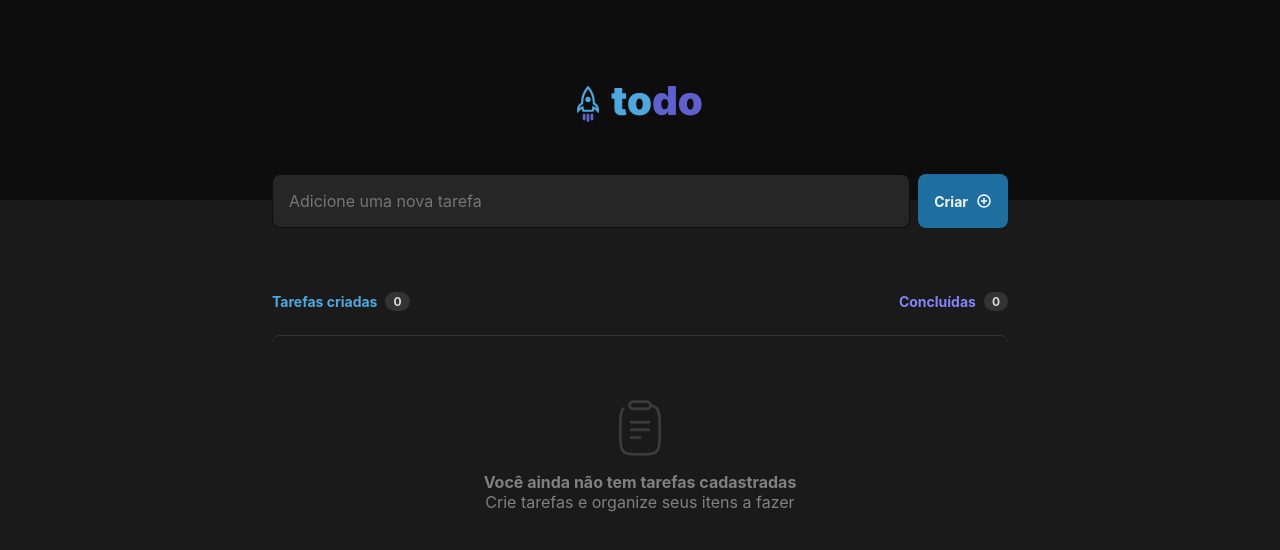
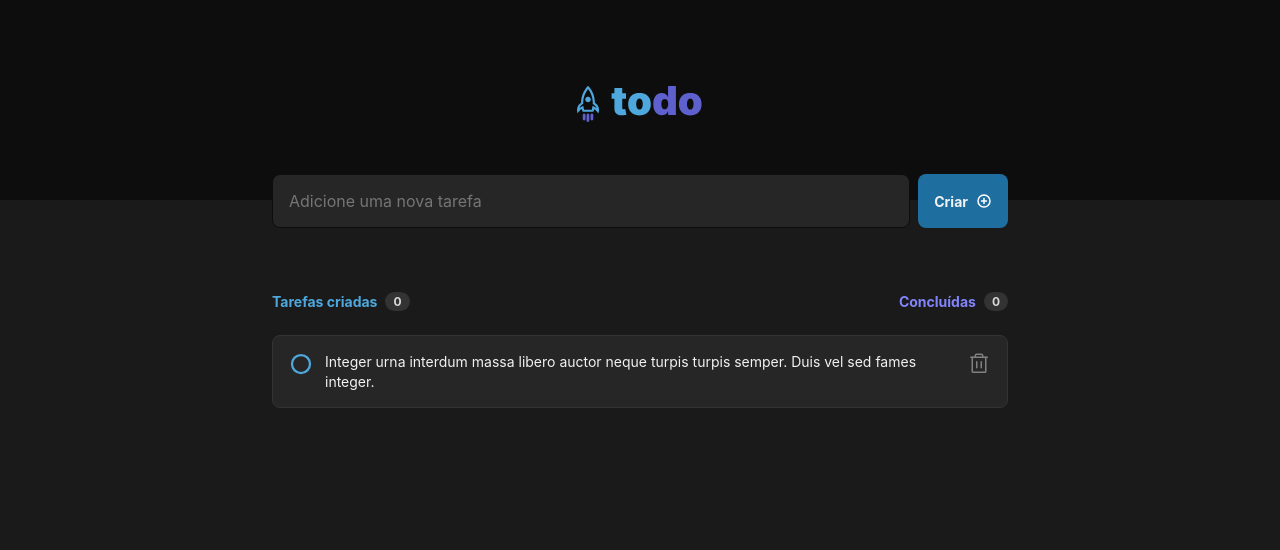
Before and after one commit to legeannd/todo-list-react, a React (Vite) app: page / in a window 1280 px wide. Shown: the top 550 px of the page. Built offline with nearby package versions, Linux system fonts and the light colour scheme.

Commit message:
feat: create task component

```diff
--- a/src/components/NewTask.module.css
+++ b/src/components/NewTask.module.css
@@ -6,6 +6,7 @@
 .newTask input {
   width: 100%;
   background: var(--gray-500);
+  color: var(--gray-100);
   border: 1px solid var(--gray-700);
   border-radius: 8px;
   padding: 1rem;
@@ -26,3 +27,7 @@
   justify-content: center;
   gap: 0.5rem;
 }
+
+.newTask button:hover {
+  opacity: 0.8;
+}
--- /dev/null
+++ b/src/components/Task.module.css
@@ -0,0 +1,40 @@
+.task {
+  padding: 1rem;
+  background: var(--gray-500);
+  border: 1px solid var(--gray-400);
+  border-radius: 8px;
+  display: flex;
+  align-items: flex-start;
+  justify-content: space-between;
+  gap: 0.75rem;
+}
+
+.task div {
+  display: flex;
+  align-items: flex-start;
+  gap: 0.75rem;
+}
+
+.task span {
+  font-size: 0.875rem;
+  line-height: 140%;
+}
+
+.newTask {
+  color: var(--gray-100);
+}
+
+.doneTask {
+  color: var(--gray-300);
+  text-decoration: line-through;
+}
+
+.task button {
+  background: transparent;
+  border: 0;
+  cursor: pointer;
+}
+
+.task button:hover {
+  opacity: 0.8;
+}
--- /dev/null
+++ b/src/components/Task.tsx
@@ -0,0 +1,29 @@
+import styles from './Task.module.css';
+import { Trash, Circle, CheckCircle } from 'phosphor-react';
+
+interface TaskProps {
+  isDone: boolean;
+  content: string;
+}
+
+export function Task({ isDone, content }: TaskProps) {
+  return (
+    <div className={styles.task}>
+      <div>
+        <button>
+          {isDone ? (
+            <CheckCircle size={24} color="#5e60ce" weight='fill' />
+            ) : (
+              <Circle size={24} color="#4ea8de" weight='bold' />
+          )}
+        </button>
+        <span className={isDone ? styles.doneTask : styles.newTask}>
+          {content}
+        </span>
+      </div>
+      <button>
+        <Trash size={24} color="#808080" />
+      </button>
+    </div>
+  );
+}
--- a/src/components/Tasks.module.css
+++ b/src/components/Tasks.module.css
@@ -61,3 +61,9 @@
   flex-direction: column;
   align-items: center;
 }
+
+.tasksList {
+  display: flex;
+  flex-direction: column;
+  gap: 0.75rem;
+}
--- a/src/components/Tasks.tsx
+++ b/src/components/Tasks.tsx
@@ -1,6 +1,7 @@
 import styles from './Tasks.module.css';
 
 import clipboard from '../assets/clipboard.png';
+import { Task } from './Task';
 
 export function Tasks () {
   return (
@@ -15,12 +16,16 @@ export function Tasks () {
           <span>0</span>
         </div>
       </header>
-      <article className={styles.empty}>
+      {/* <article className={styles.empty}>
         <img src={clipboard} alt="Clipboard" />
         <div>
           <strong>Você ainda não tem tarefas cadastradas</strong>
           <span>Crie tarefas e organize seus itens a fazer</span>
         </div>
+      </article> */}
+
+      <article className={styles.tasksList}>
+        <Task isDone={false} content='Integer urna interdum massa libero auctor neque turpis turpis semper. Duis vel sed fames integer.' />
       </article>
     </main>
   )
```
